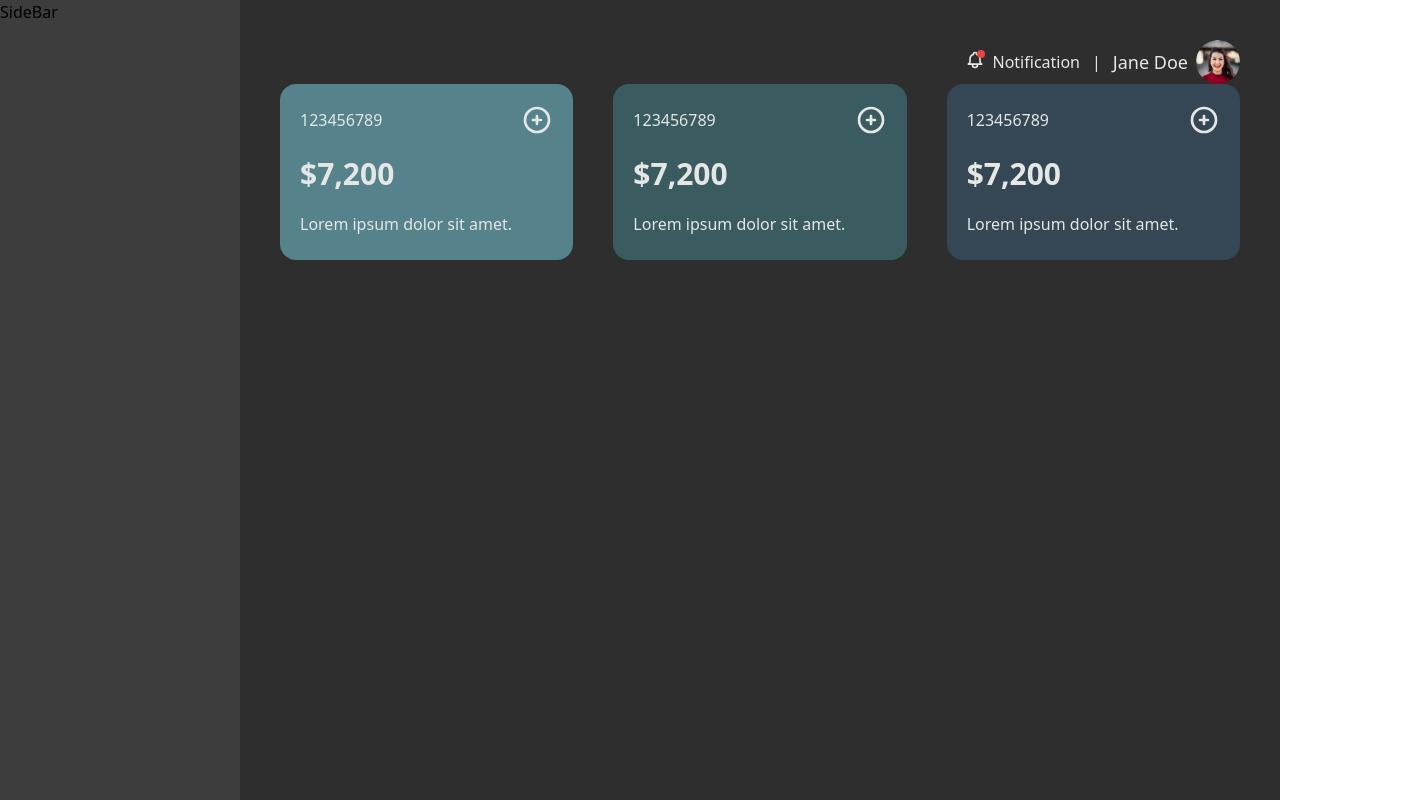
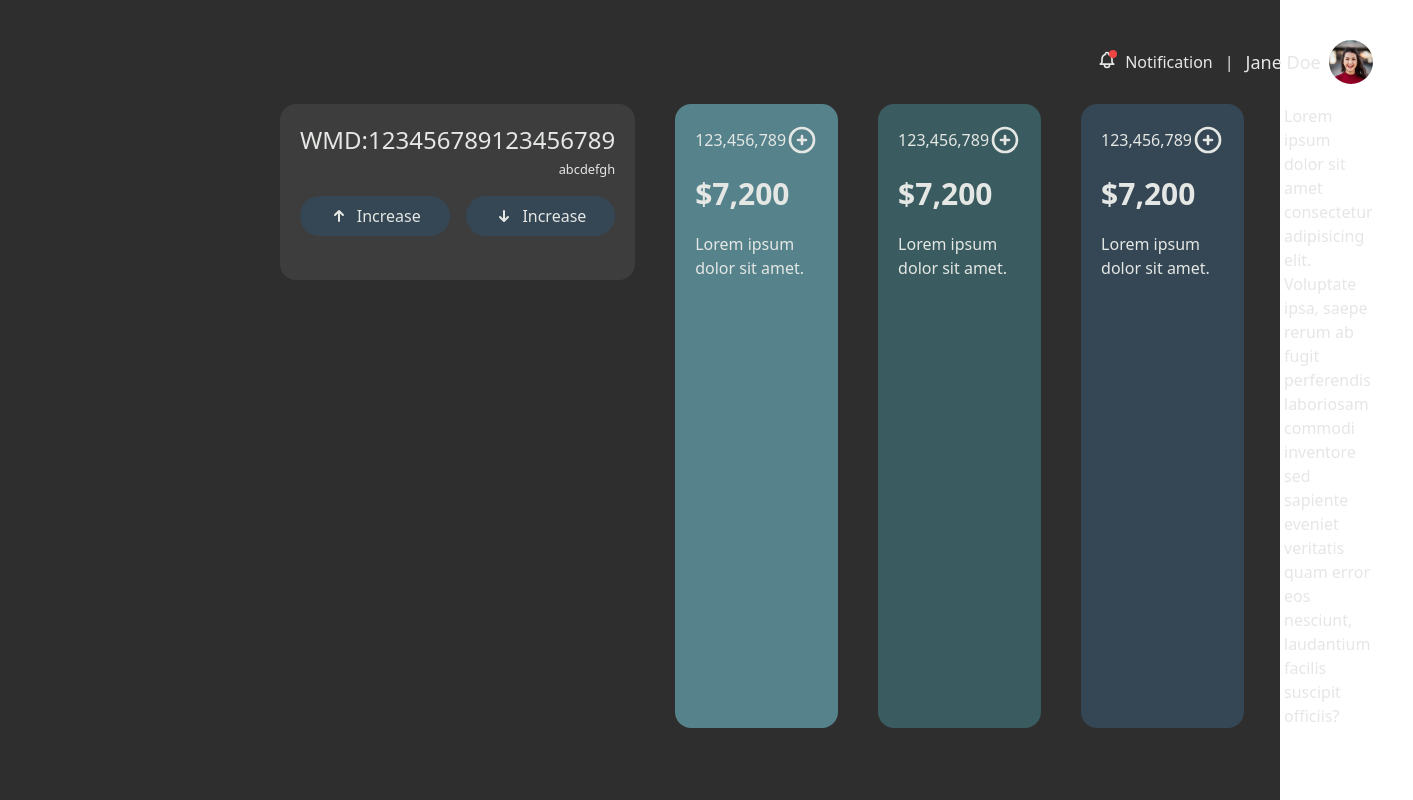
Before and after one commit to PrinceNarteh/student-portal, a React (Create React App) app in the folder client/: page / in a window 1280 px wide. Shown: the whole page, 1413 px wide, since content can reach past the window. Built offline with nearby package versions, Linux system fonts and the light colour scheme.

Commit message:
adds order arrangement

```diff
--- a/client/src/components/Card.jsx
+++ b/client/src/components/Card.jsx
@@ -1,19 +1,13 @@
 import React from "react";
-import { PlusCircleIcon } from "@heroicons/react/outline";
 
-const Card = ({ bgColor }) => {
+const Card = ({ bgColor, children }) => {
   return (
     <div
       className={`min-h-44 p-5 rounded-2xl flex-grow space-y-5 ${
         bgColor ? bgColor : "bg-darkGray"
       }`}
     >
-      <div className="flex justify-between items-center">
-        <p>123456789</p>
-        <PlusCircleIcon className="w-8" />
-      </div>
-      <div className="text-3xl font-bold">$7,200</div>
-      <div>Lorem ipsum dolor sit amet.</div>
+      {children}
     </div>
   );
 };
--- /dev/null
+++ b/client/src/components/PriceCard.jsx
@@ -0,0 +1,19 @@
+import React from "react";
+import { PlusCircleIcon } from "@heroicons/react/outline";
+
+import Card from "./Card";
+
+const PriceCard = ({ bgColor }) => {
+  return (
+    <Card bgColor={bgColor}>
+      <div className="flex justify-between items-center">
+        <p>123,456,789</p>
+        <PlusCircleIcon className="w-8" />
+      </div>
+      <div className="text-3xl font-bold">$7,200</div>
+      <div>Lorem ipsum dolor sit amet.</div>
+    </Card>
+  );
+};
+
+export default PriceCard;
--- a/client/src/pages/Dashboard.jsx
+++ b/client/src/pages/Dashboard.jsx
@@ -1,13 +1,43 @@
 import React from "react";
 import Card from "../components/Card";
+import PriceCard from "../components/PriceCard";
+import { ArrowSmUpIcon, ArrowSmDownIcon } from "@heroicons/react/solid";
 
 const Dashboard = () => {
   return (
     <div>
       <div className="flex flex-col gap-6 lg:flex-row lg:gap-10">
-        <Card bgColor="bg-lightTeal" />
-        <Card bgColor="bg-darkTeal" />
-        <Card bgColor="bg-navyBlue" />
+        <div className="order-2 flex flex-col gap-6 lg:flex-row lg:gap-10">
+          <PriceCard bgColor="bg-lightTeal" />
+          <PriceCard bgColor="bg-darkTeal" />
+          <PriceCard bgColor="bg-navyBlue" />
+        </div>
+        <div className="order-1">
+          <Card>
+            <div className="flex flex-col space-y-5 md:flex-row lg:flex-col lg:space-y-4">
+              <div className="flex-1 text-left lg:text-right">
+                <p className="lg:text-2xl">WMD:123456789123456789</p>
+                <small className="text-right">abcdefgh</small>
+              </div>
+              <div className="flex gap-4">
+                <button className="flex items-center justify-center py-2 space-x-2 bg-navyBlue flex-grow rounded-full">
+                  <ArrowSmUpIcon className="w-5" />
+                  <span>Increase</span>
+                </button>
+                <button className="flex justify-center items-center py-2 space-x-2 bg-navyBlue flex-grow rounded-full">
+                  <ArrowSmDownIcon className="w-5" />
+                  <span>Increase</span>
+                </button>
+              </div>
+            </div>
+          </Card>
+        </div>
+        <div className="order-3">
+          Lorem ipsum dolor sit amet consectetur adipisicing elit. Voluptate
+          ipsa, saepe rerum ab fugit perferendis laboriosam commodi inventore
+          sed sapiente eveniet veritatis quam error eos nesciunt, laudantium
+          facilis suscipit officiis?
+        </div>
       </div>
     </div>
   );
--- a/client/src/pages/Layout.jsx
+++ b/client/src/pages/Layout.jsx
@@ -6,10 +6,10 @@ import SideBar from "../components/SideBar";
 const Layout = () => {
   return (
     <div className="bg-dark flex">
-      <aside className="w-60 fixed left-0 h-screen">
+      <aside className="w-60 fixed left-0 h-screen hidden">
         <SideBar />
       </aside>
-      <main className="flex-1 ml-60 p-10  text-light min-h-screen">
+      <main className="flex-1 lg:ml-60 p-10  text-light min-h-screen space-y-5">
         <Navbar />
         <Outlet />
       </main>
```
